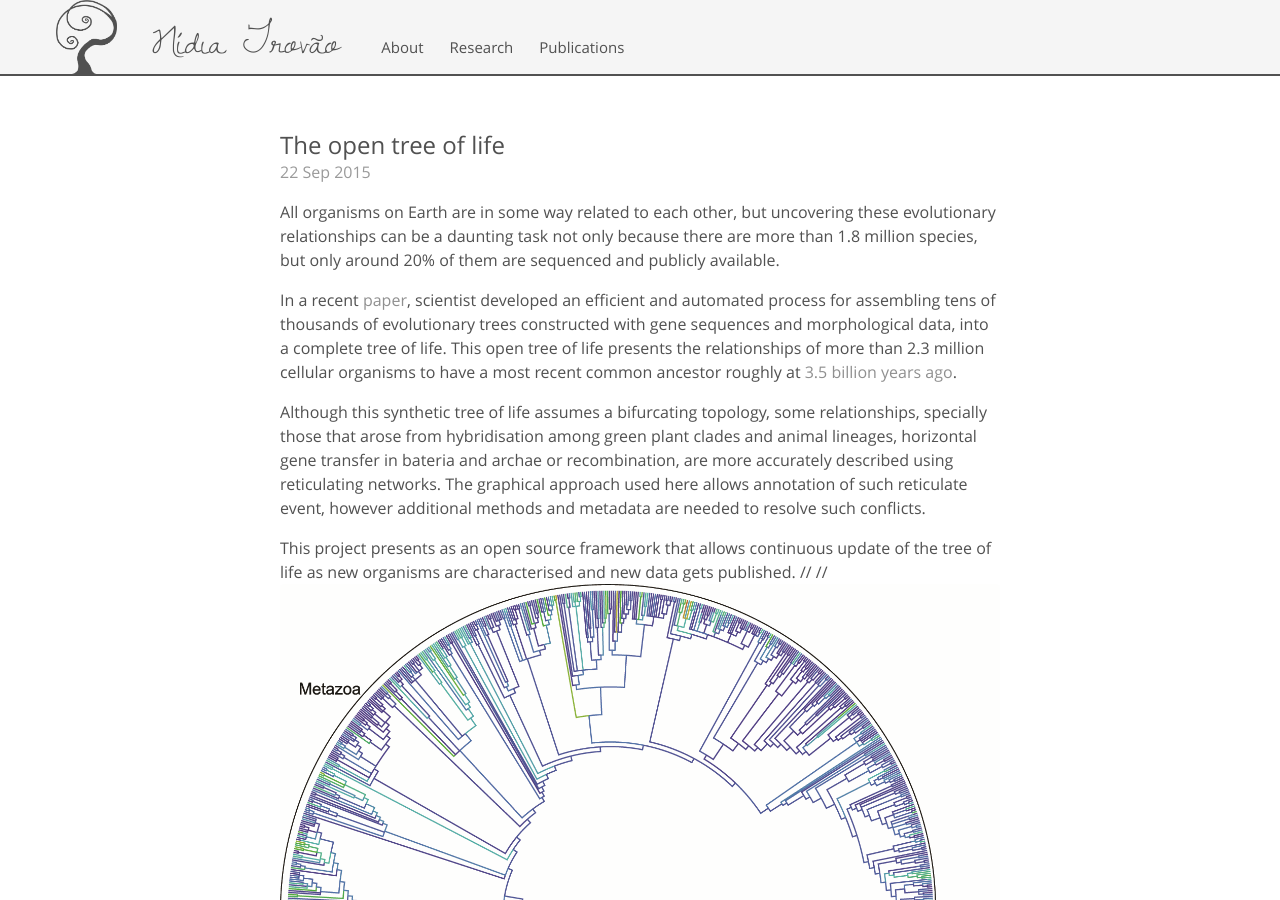
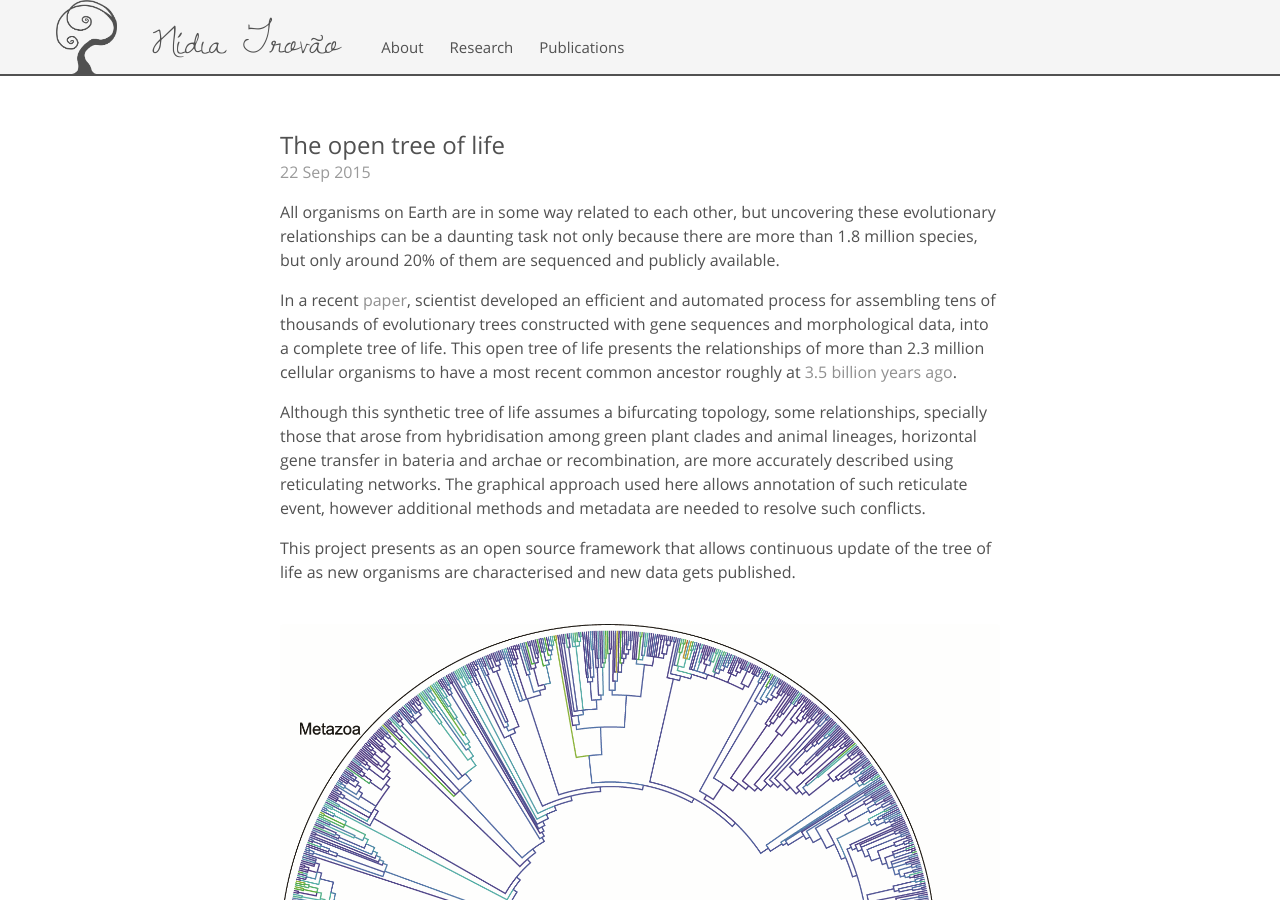
Before and after one commit to nidiatrovao/nidiatrovao.github.io, a Jekyll site: the page built from _posts/2015-09-22-open-tree-life.md, in a window 1280 px wide and 900 px high. Built offline with Jekyll 4.4.1, drawn with Linux system fonts in a browser that asks for light colours.

Commit message:
12th post edit

```diff
--- a/_posts/2015-09-22-open-tree-life.md
+++ b/_posts/2015-09-22-open-tree-life.md
@@ -10,6 +10,6 @@ In a recent [paper](http://www.pnas.org/content/early/2015/09/16/1423041112.long
 Although this synthetic tree of life assumes a bifurcating topology, some relationships, specially those that arose from hybridisation among green plant clades and animal lineages, horizontal gene transfer in bateria and archae or recombination, are more accurately described using reticulating networks. The graphical approach used here allows annotation of such reticulate event, however additional methods and metadata are needed to resolve such conflicts.
 
 This project presents as an open source framework that allows continuous update of the tree of life as new organisms are characterised and new data gets published.
-//
-//
+
+<br>
 ![&copy; Open tree of life from https://tree.opentreeoflife.org/](http://nidiatrovao.com/images/TreeOfLife.gif)
```
